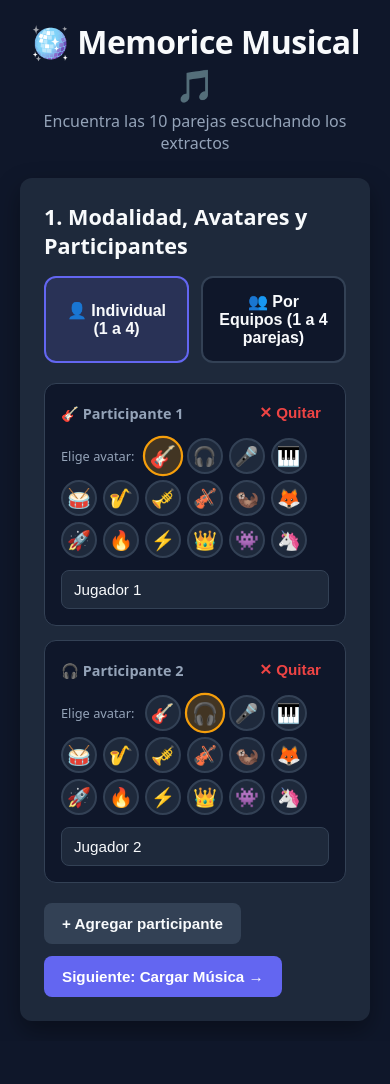
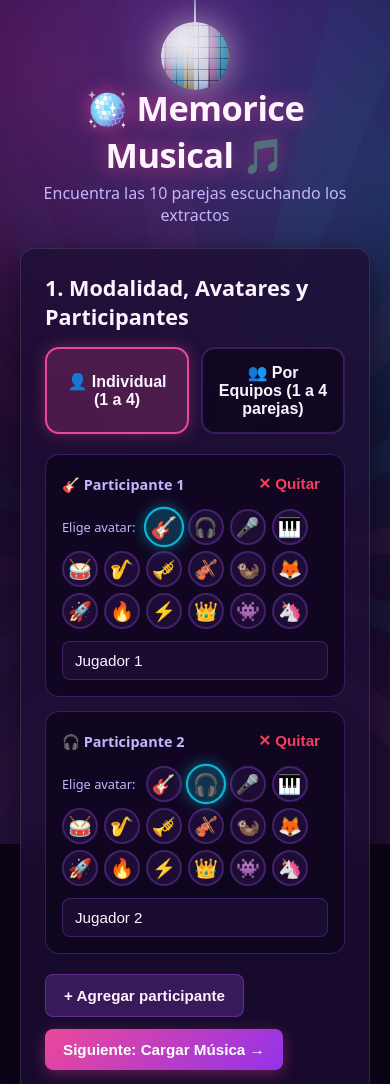
Before and after one commit to chungungo-hash/memorice_musical, a plain HTML site: page index.html in a window 390 px wide. Shown: the top 1084 px of the page. Before the commit the page ends 1041 px from the top, so only its background shows below. Drawn offline with Linux system fonts and the light colour scheme.

Commit message:
Update style.css

```diff
--- a/style.css
+++ b/style.css
@@ -1,18 +1,20 @@
 :root {
-  --bg: #0f172a;
-  --surface: #1e293b;
-  --surface-light: #334155;
-  --primary: #6366f1;
-  --primary-hover: #4f46e5;
+  --bg: #0c0418;
+  --surface: rgba(29, 13, 52, 0.78);
+  --surface-solid: #1d0d34;
+  --surface-light: rgba(168, 85, 247, 0.28);
+  --primary: #ec4899;
+  --primary-hover: #db2777;
+  --secondary-neon: #06b6d4;
   --accent: #10b981;
-  --danger: #ef4444;
-  --warning: #f59e0b;
+  --danger: #f43f5e;
+  --warning: #fbbf24;
   --gold: #fbbf24;
-  --silver: #cbd5e1;
-  --bronze: #d97706;
-  --text: #f8fafc;
-  --text-muted: #94a3b8;
-  --radius: 12px;
+  --silver: #e2e8f0;
+  --bronze: #f97316;
+  --text: #fdf4ff;
+  --text-muted: #c4b5fd;
+  --radius: 14px;
 }
 
 * {
@@ -28,6 +30,159 @@ body {
   min-height: 100vh;
   padding: 20px;
   overflow-x: hidden;
+  position: relative;
+}
+
+/* ==========================================
+   FONDO DISCOTECA Y ESFERA GIRATORIA
+   ========================================== */
+.disco-bg {
+  position: fixed;
+  inset: 0;
+  z-index: 0;
+  pointer-events: none;
+  overflow: hidden;
+  background: radial-gradient(circle at 50% 0%, #2e1065 0%, #130726 55%, #070210 100%);
+}
+
+/* Reflectores de pista */
+.disco-spotlights {
+  position: absolute;
+  inset: -20%;
+  background:
+    radial-gradient(circle at 20% 25%, rgba(236, 72, 153, 0.22), transparent 40%),
+    radial-gradient(circle at 80% 30%, rgba(6, 182, 212, 0.22), transparent 40%),
+    radial-gradient(circle at 50% 85%, rgba(168, 85, 247, 0.25), transparent 45%);
+  animation: spotlightPulse 6s ease-in-out infinite alternate;
+}
+
+@keyframes spotlightPulse {
+  0% { transform: scale(1) rotate(0deg); opacity: 0.75; }
+  100% { transform: scale(1.12) rotate(6deg); opacity: 1; }
+}
+
+/* Haces de luz rotando desde arriba */
+.disco-beams {
+  position: absolute;
+  top: -120px;
+  left: 50%;
+  width: 160vmax;
+  height: 160vmax;
+  transform: translateX(-50%);
+  background: repeating-conic-gradient(
+    from 0deg,
+    rgba(236, 72, 153, 0.08) 0deg 8deg,
+    transparent 8deg 22deg,
+    rgba(6, 182, 212, 0.08) 22deg 30deg,
+    transparent 30deg 45deg
+  );
+  mask-image: radial-gradient(circle at 50% 12%, black 10%, transparent 65%);
+  -webkit-mask-image: radial-gradient(circle at 50% 12%, black 10%, transparent 65%);
+  animation: rotateBeams 22s linear infinite;
+}
+
+@keyframes rotateBeams {
+  from { transform: translateX(-50%) rotate(0deg); }
+  to { transform: translateX(-50%) rotate(360deg); }
+}
+
+/* Esfera de espejos */
+.disco-ball-wrapper {
+  position: absolute;
+  top: 0;
+  left: 50%;
+  transform: translateX(-50%);
+  display: flex;
+  flex-direction: column;
+  align-items: center;
+  opacity: 0.9;
+}
+
+.disco-cord {
+  width: 2px;
+  height: 22px;
+  background: linear-gradient(180deg, #94a3b8, #f8fafc);
+}
+
+.disco-ball {
+  width: 86px;
+  height: 86px;
+  border-radius: 50%;
+  position: relative;
+  overflow: hidden;
+  background: radial-gradient(circle at 35% 30%, #ffffff 0%, #cbd5e1 35%, #64748b 75%, #1e293b 100%);
+  box-shadow:
+    0 0 28px rgba(255, 255, 255, 0.45),
+    0 0 60px rgba(236, 72, 153, 0.45),
+    0 0 90px rgba(6, 182, 212, 0.35);
+}
+
+/* Cuadrícula de espejos girando en bucle */
+.disco-tiles {
+  position: absolute;
+  inset: -10%;
+  width: 220%;
+  height: 120%;
+  background-image:
+    linear-gradient(90deg, rgba(15, 23, 42, 0.55) 1px, transparent 1px),
+    linear-gradient(0deg, rgba(15, 23, 42, 0.55) 1px, transparent 1px),
+    repeating-linear-gradient(
+      90deg,
+      rgba(255, 255, 255, 0.65) 0px 10px,
+      rgba(236, 72, 153, 0.35) 10px 20px,
+      rgba(6, 182, 212, 0.45) 20px 30px,
+      rgba(251, 191, 36, 0.45) 30px 40px
+    );
+  background-size: 11px 11px, 11px 11px, 44px 44px;
+  border-radius: 50%;
+  animation: spinMirrorBall 5s linear infinite;
+  mix-blend-mode: overlay;
+}
+
+.disco-shine {
+  position: absolute;
+  inset: 0;
+  border-radius: 50%;
+  background: radial-gradient(circle at 30% 25%, rgba(255, 255, 255, 0.75) 0%, transparent 45%);
+}
+
+@keyframes spinMirrorBall {
+  from { transform: translateX(0); }
+  to { transform: translateX(-44px); }
+}
+
+/* Destellos flotantes en toda la pista */
+.disco-sparkles {
+  position: absolute;
+  inset: 0;
+}
+
+.sparkle-dot {
+  position: absolute;
+  border-radius: 50%;
+  background: white;
+  animation: twinkleDot var(--dur, 3s) ease-in-out infinite alternate;
+  animation-delay: var(--delay, 0s);
+}
+
+@keyframes twinkleDot {
+  0% { opacity: 0.1; transform: scale(0.6); }
+  100% { opacity: 0.85; transform: scale(1.35); }
+}
+
+/* Modo fiesta extra cuando alguien acierta */
+.disco-bg.party-boost .disco-tiles {
+  animation-duration: 1.2s;
+}
+.disco-bg.party-boost .disco-beams {
+  animation-duration: 5s;
+  filter: brightness(1.6);
+}
+.disco-bg.party-boost .disco-ball {
+  box-shadow:
+    0 0 40px #ffffff,
+    0 0 85px #ec4899,
+    0 0 120px #06b6d4;
 }
 
 #confetti-canvas {
@@ -40,21 +195,25 @@ body {
   z-index: 9999;
 }
 
+/* ==========================================
+   CONTENEDOR PRINCIPAL Y TARJETAS GLASS
+   ========================================== */
 .app-container {
   max-width: 960px;
-  margin: 0 auto;
+  margin: 72px auto 0;
   position: relative;
   z-index: 1;
 }
 
 .app-header {
   text-align: center;
-  margin-bottom: 24px;
+  margin-bottom: 22px;
 }
 
 .app-header h1 {
-  font-size: 2rem;
+  font-size: 2.15rem;
   letter-spacing: -0.5px;
+  text-shadow: 0 0 20px rgba(236, 72, 153, 0.65);
 }
 
 .subtitle {
@@ -78,9 +237,12 @@ body {
 
 .card {
   background: var(--surface);
+  backdrop-filter: blur(12px);
+  -webkit-backdrop-filter: blur(12px);
+  border: 1px solid rgba(255, 255, 255, 0.12);
   border-radius: var(--radius);
   padding: 24px;
-  box-shadow: 0 10px 25px rgba(0, 0, 0, 0.35);
+  box-shadow: 0 12px 35px rgba(0, 0, 0, 0.55);
 }
 
 h2 {
@@ -99,7 +261,7 @@ h2 {
 .mode-btn {
   padding: 14px;
   border: 2px solid var(--surface-light);
-  background: var(--bg);
+  background: rgba(12, 4, 24, 0.65);
   color: var(--text);
   border-radius: var(--radius);
   font-size: 1rem;
@@ -110,7 +272,8 @@ h2 {
 
 .mode-btn.active {
   border-color: var(--primary);
-  background: rgba(99, 102, 241, 0.15);
+  background: rgba(236, 72, 153, 0.22);
+  box-shadow: 0 0 16px rgba(236, 72, 153, 0.35);
 }
 
 .participants-list {
@@ -120,7 +283,7 @@ h2 {
 }
 
 .participant-item {
-  background: var(--bg);
+  background: rgba(12, 4, 24, 0.65);
   padding: 16px;
   border-radius: var(--radius);
   border: 1px solid var(--surface-light);
@@ -156,7 +319,7 @@ h2 {
   height: 36px;
   border-radius: 50%;
   border: 2px solid var(--surface-light);
-  background: var(--surface);
+  background: var(--surface-solid);
   font-size: 1.2rem;
   cursor: pointer;
   display: inline-flex;
@@ -170,8 +333,9 @@ h2 {
 }
 
 .avatar-option.selected {
-  border-color: var(--warning);
-  background: rgba(245, 158, 11, 0.22);
+  border-color: var(--secondary-neon);
+  background: rgba(6, 182, 212, 0.25);
+  box-shadow: 0 0 12px rgba(6, 182, 212, 0.5);
   transform: scale(1.12);
 }
 
@@ -187,14 +351,14 @@ input[type="number"] {
   padding: 10px 12px;
   border-radius: 8px;
   border: 1px solid var(--surface-light);
-  background: var(--surface);
+  background: rgba(29, 13, 52, 0.85);
   color: var(--text);
   font-size: 0.95rem;
 }
 
 input:focus {
   outline: none;
-  border-color: var(--primary);
+  border-color: var(--secondary-neon);
 }
 
 /* Botones */
@@ -205,7 +369,7 @@ input:focus {
   font-size: 0.95rem;
   font-weight: 600;
   cursor: pointer;
-  transition: background 0.2s, transform 0.1s;
+  transition: background 0.2s, transform 0.1s, box-shadow 0.2s;
   display: inline-flex;
   align-items: center;
   justify-content: center;
@@ -217,26 +381,28 @@ input:focus {
 }
 
 .btn.primary {
-  background: var(--primary);
+  background: linear-gradient(135deg, var(--primary), #9333ea);
   color: white;
+  box-shadow: 0 4px 15px rgba(236, 72, 153, 0.35);
 }
 
 .btn.primary:hover {
-  background: var(--primary-hover);
+  background: linear-gradient(135deg, var(--primary-hover), #7e22ce);
 }
 
 .btn.secondary {
-  background: var(--surface-light);
+  background: rgba(168, 85, 247, 0.22);
+  border: 1px solid rgba(168, 85, 247, 0.35);
   color: var(--text);
 }
 
 .btn.secondary:hover {
-  background: #475569;
+  background: rgba(168, 85, 247, 0.35);
 }
 
 .btn.accent {
-  background: var(--accent);
-  color: #062e22;
+  background: var(--secondary-neon);
+  color: #06202a;
 }
 
 .btn.small {
@@ -287,7 +453,7 @@ input:focus {
   display: flex;
   align-items: center;
   gap: 12px;
-  background: var(--bg);
+  background: rgba(12, 4, 24, 0.65);
   padding: 12px 16px;
   border-radius: 8px;
   margin-bottom: 16px;
@@ -310,14 +476,14 @@ input:focus {
   grid-template-columns: 36px 1fr 115px 90px;
   gap: 10px;
   align-items: center;
-  background: var(--bg);
+  background: rgba(12, 4, 24, 0.65);
   padding: 10px 12px;
   border-radius: 8px;
   border: 1px solid var(--surface-light);
 }
 
 .track-row.ready {
-  border-color: rgba(16, 185, 129, 0.5);
+  border-color: rgba(6, 182, 212, 0.65);
 }
 
 .track-num {
@@ -372,19 +538,21 @@ input:focus {
 
 .stat-pill {
   background: var(--surface);
+  backdrop-filter: blur(8px);
+  border: 1px solid rgba(255, 255, 255, 0.1);
   padding: 8px 14px;
   border-radius: 20px;
   font-size: 0.9rem;
 }
 
 .turn-banner {
-  background: linear-gradient(90deg, var(--primary), #8b5cf6);
+  background: linear-gradient(90deg, #ec4899, #8b5cf6, #06b6d4);
   text-align: center;
   padding: 12px;
   border-radius: var(--radius);
   font-size: 1.15rem;
   margin-bottom: 16px;
-  box-shadow: 0 4px 15px rgba(99, 102, 241, 0.35);
+  box-shadow: 0 4px 20px rgba(236, 72, 153, 0.45);
 }
 
 .scoreboard {
@@ -396,9 +564,10 @@ input:focus {
 
 .score-card {
   background: var(--surface);
+  backdrop-filter: blur(10px);
   padding: 12px 16px;
   border-radius: var(--radius);
-  border: 2px solid transparent;
+  border: 2px solid rgba(255, 255, 255, 0.08);
   display: flex;
   justify-content: space-between;
   align-items: center;
@@ -406,8 +575,9 @@ input:focus {
 }
 
 .score-card.active-turn {
-  border-color: var(--warning);
-  background: rgba(245, 158, 11, 0.14);
+  border-color: var(--secondary-neon);
+  background: rgba(6, 182, 212, 0.18);
+  box-shadow: 0 0 18px rgba(6, 182, 212, 0.35);
   transform: translateY(-2px);
 }
 
@@ -417,7 +587,7 @@ input:focus {
 
 @keyframes scorePop {
   0% { transform: scale(1); }
-  40% { transform: scale(1.08); box-shadow: 0 0 22px rgba(16, 185, 129, 0.75); }
+  40% { transform: scale(1.08); box-shadow: 0 0 24px rgba(251, 191, 36, 0.85); }
   100% { transform: scale(1); }
 }
 
@@ -444,7 +614,7 @@ input:focus {
 .score-points {
   font-size: 1.65rem;
   font-weight: 800;
-  color: var(--accent);
+  color: var(--warning);
 }
 
 /* Tablero 5x4 */
@@ -461,6 +631,7 @@ input:focus {
   min-width: 0;
   overflow: hidden;
   background: var(--surface);
+  backdrop-filter: blur(8px);
   border: 2px solid var(--surface-light);
   border-radius: var(--radius);
   cursor: pointer;
@@ -471,7 +642,7 @@ input:focus {
   gap: 6px;
   color: var(--text);
   font-weight: 700;
-  transition: transform 0.15s, border-color 0.2s, background 0.2s;
+  transition: transform 0.15s, border-color 0.2s, background 0.2s, box-shadow 0.2s;
   padding: 8px;
   text-align: center;
 }
@@ -479,6 +650,7 @@ input:focus {
 .memory-card:hover:not(:disabled) {
   transform: translateY(-3px);
   border-color: var(--primary);
+  box-shadow: 0 0 16px rgba(236, 72, 153, 0.4);
 }
 
 .memory-card .card-number {
@@ -499,17 +671,17 @@ input:focus {
 }
 
 .memory-card.selected {
-  background: rgba(99, 102, 241, 0.25);
+  background: rgba(236, 72, 153, 0.28);
   border-color: var(--primary);
 }
 
 .memory-card.playing {
-  border-color: var(--warning);
-  box-shadow: 0 0 16px rgba(245, 158, 11, 0.45);
+  border-color: var(--secondary-neon);
+  box-shadow: 0 0 20px rgba(6, 182, 212, 0.65);
 }
 
 .memory-card.matched {
-  background: linear-gradient(145deg, rgba(16, 185, 129, 0.28), rgba(5, 150, 105, 0.14));
+  background: linear-gradient(145deg, rgba(16, 185, 129, 0.32), rgba(6, 182, 212, 0.18));
   border-color: var(--accent);
   cursor: default;
   opacity: 0.94;
@@ -522,13 +694,13 @@ input:focus {
 @keyframes matchBurst {
   0% {
     transform: scale(1);
-    box-shadow: 0 0 0 rgba(16, 185, 129, 0);
+    box-shadow: 0 0 0 rgba(236, 72, 153, 0);
   }
   35% {
     transform: scale(1.13) rotate(-2deg);
     border-color: var(--gold);
     background: rgba(251, 191, 36, 0.35);
-    box-shadow: 0 0 28px rgba(251, 191, 36, 0.85), 0 0 50px rgba(16, 185, 129, 0.6);
+    box-shadow: 0 0 28px rgba(251, 191, 36, 0.85), 0 0 50px rgba(236, 72, 153, 0.7);
   }
   70% {
     transform: scale(0.97) rotate(1deg);
@@ -595,7 +767,7 @@ input:focus {
   width: 68px;
   height: 68px;
   border-radius: 50%;
-  background: var(--bg);
+  background: var(--surface-solid);
   border: 3px solid var(--surface-light);
   display: flex;
   align-items: center;
@@ -693,7 +865,7 @@ input:focus {
 }
 
 .ranking-item {
-  background: var(--bg);
+  background: rgba(12, 4, 24, 0.65);
   padding: 12px 16px;
   border-radius: var(--radius);
   display: flex;
@@ -707,6 +879,13 @@ input:focus {
 }
 
 @media (max-width: 640px) {
+  .app-container {
+    margin-top: 64px;
+  }
+  .disco-ball {
+    width: 68px;
+    height: 68px;
+  }
   .game-board {
     grid-template-columns: repeat(4, minmax(0, 1fr));
     gap: 8px;
```
